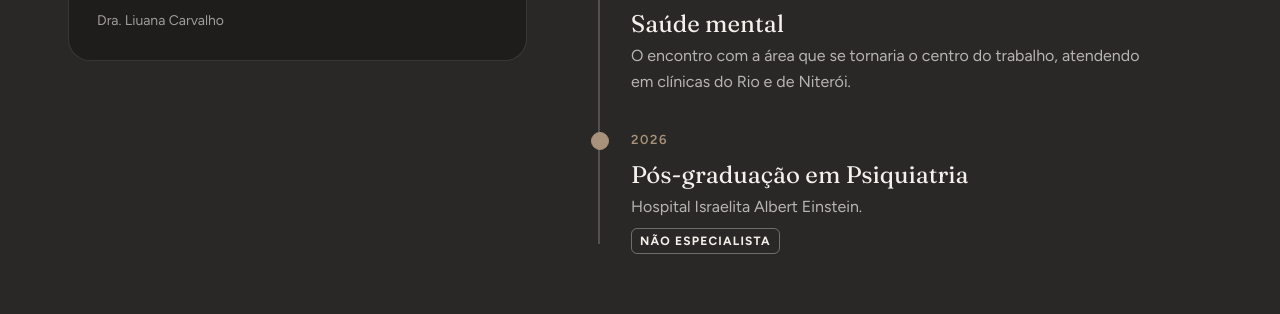
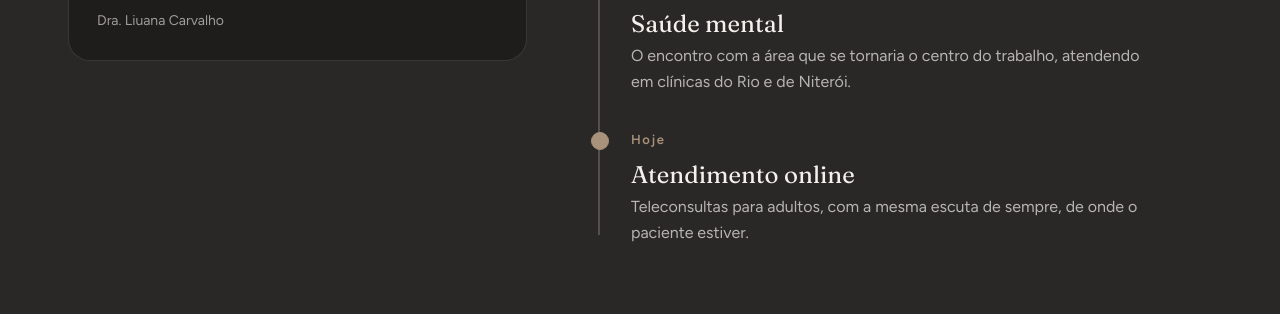
Before and after one commit to Moxter-FC/fc-previas, a plain HTML site: page liuana-carvalho/index.html in a window 1280 px wide. Shown: the part 3769-4083 px from the top of the page. Drawn offline with nearby package versions, Linux system fonts and the light colour scheme.

Commit message:
Liuana preview: drop post-graduation mention
Co-Authored-By: Claude Opus 5.5 <noreply@anthropic.com>
Claude-Session: https://claude.ai/code/session_01PkzjBj6tRT1bvUkFR5cChm

```diff
--- a/liuana-carvalho/index.html
+++ b/liuana-carvalho/index.html
@@ -313,7 +313,6 @@ html.m .port__ring{transform:scale(.6) rotate(-40deg);opacity:0}
 </head>
 <body>
 <!-- Prévia FC Design para a Dra. Liuana Carvalho. Dados: perfil público no Doctoralia. Sem fotos reais: espaços marcados para a foto profissional. -->
-<!-- CFM (Res. 2.336/2023): sem RQE registrado, não anunciar "psiquiatra" nem "especialista". Pós lato sensu só em forma de currículo, seguida de NÃO ESPECIALISTA em caixa alta. Se ela tiver RQE, trocar o texto e incluir o número. -->
 <a class="skip" href="#conteudo">Pular para o conteúdo</a>
 
 <header class="nav" id="nav">
@@ -475,7 +474,7 @@ html.m .port__ring{transform:scale(.6) rotate(-40deg);opacity:0}
       <li><time>2020</time><b>Medicina · UNIFAMINAS</b><p>Graduação em Medicina e preceptoria de internato no ano seguinte.</p></li>
       <li><time>2020 – 2022</time><b>Atenção primária e emergência</b><p>Saúde da família em Minas Gerais, UPA, hospitais do Rio e de Niterói e a linha de frente da COVID-19.</p></li>
       <li><time>2022</time><b>Saúde mental</b><p>O encontro com a área que se tornaria o centro do trabalho, atendendo em clínicas do Rio e de Niterói.</p></li>
-      <li class="is-now"><time>2026</time><b>Pós-graduação em Psiquiatria</b><p>Hospital Israelita Albert Einstein.</p><span class="ne">NÃO ESPECIALISTA</span></li>
+      <li class="is-now"><time>Hoje</time><b>Atendimento online</b><p>Teleconsultas para adultos, com a mesma escuta de sempre, de onde o paciente estiver.</p></li>
     </ol>
   </div>
   <!-- her own YouTube channel (uploads playlist); YouTube only loads after the visitor presses play -->
@@ -537,7 +536,7 @@ html.m .port__ring{transform:scale(.6) rotate(-40deg);opacity:0}
     <p class="foot__word">Liuana <em>Carvalho</em></p>
     <div class="foot__grid">
       <div><b>Dra. Liuana Carvalho</b>MÉDICA · CRM-RJ 1195026</div>
-      <div><b>Formação</b>Pós-graduação em Psiquiatria (Hospital Israelita Albert Einstein) · NÃO ESPECIALISTA</div>
+      <div><b>Atendimento</b>Teleconsulta para adultos</div>
       <div><b>Atendimento online</b><a class="ul" href="https://wa.me/5521967741990" target="_blank" rel="noopener">(21) 96774-1990</a></div>
     </div>
     <div class="foot__credit"><span>© 2026 Dra. Liuana Carvalho</span><span>Feito por <b>FC Design</b></span></div>
```
